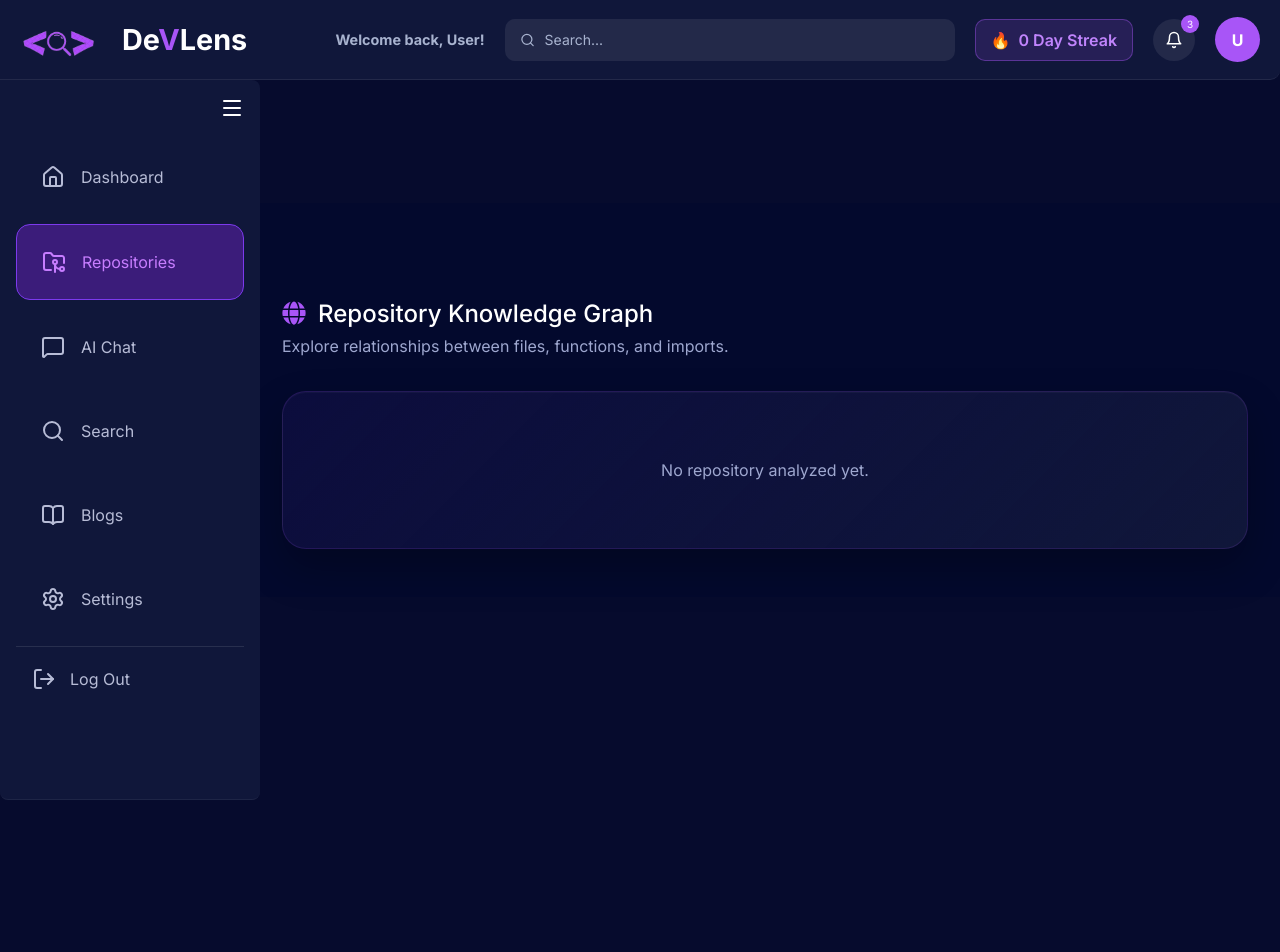
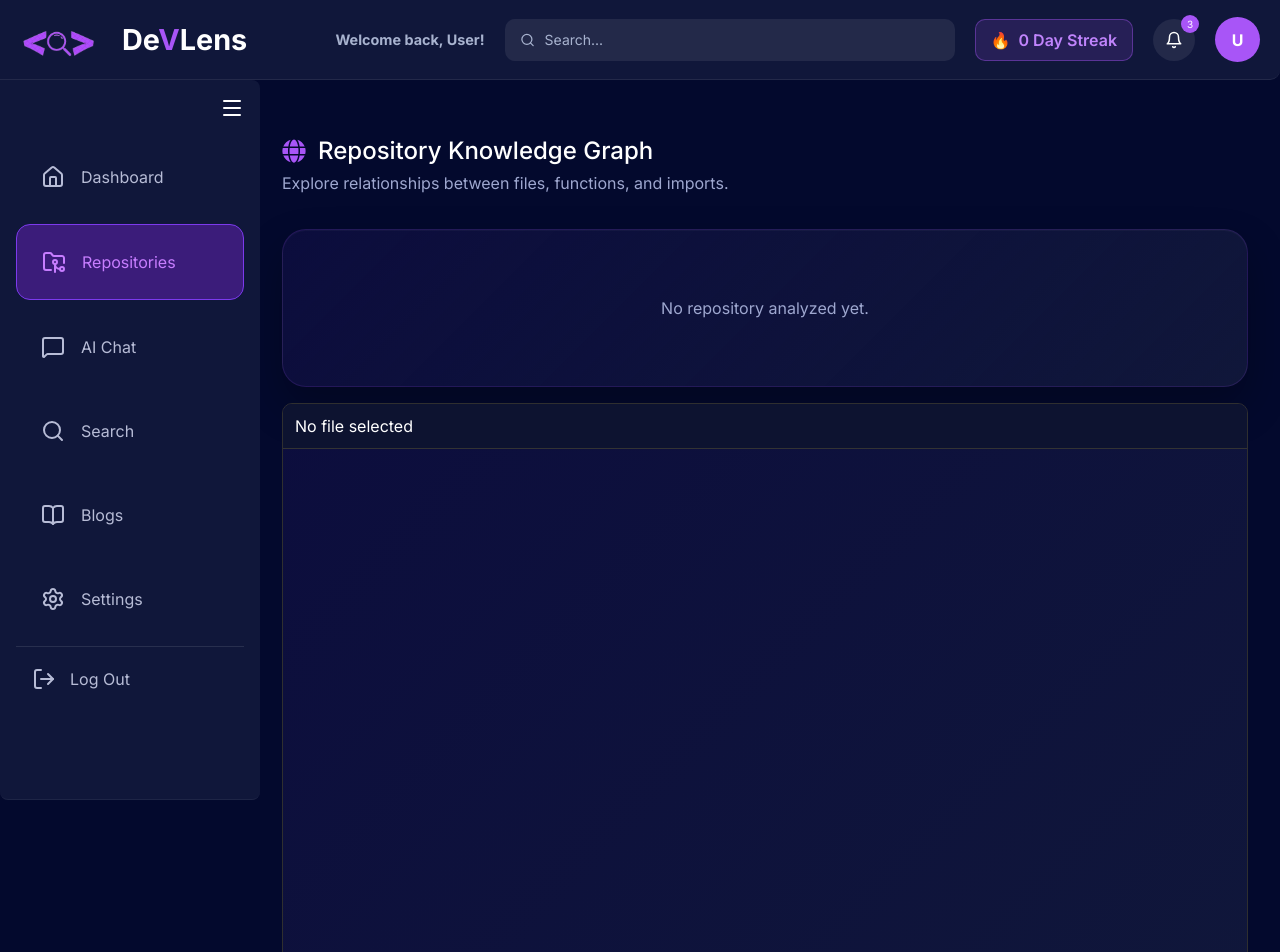
Before and after one commit to Ragamaie-Nagineni/DeVLens, a React app in the folder frontend/: page /repository in a window 1280 px wide. Shown: the top 952 px of the page. Before the commit the page ends 800 px from the top, so only its background shows below. Built offline with nearby package versions, Linux system fonts and the light colour scheme; the HTML template or start-up script is replaced by a standard one.

Commit message:
added file viewer

```diff
--- /dev/null
+++ b/frontend/src/components/FileExplorer/CodeViewer.css
@@ -0,0 +1,29 @@
+.code-viewer {
+  flex: 1;
+  background: linear-gradient(135deg,
+      rgba(78, 44, 180, 0.12),
+      #10173a);
+
+  border: 1px solid #2f2f2f;
+  border-radius: 10px;
+  overflow: auto;
+}
+
+.code-header {
+  padding: 12px;
+  border-bottom: 1px solid #333;
+  font-weight: 400;
+  color: white;
+}
+
+.code-viewer pre {
+  margin: 0;
+  padding: 16px;
+  color: #d4d4d4;
+  font-size: 14px;
+  overflow-x: auto;
+}
+
+.code-viewer code {
+  white-space: pre;
+}
--- /dev/null
+++ b/frontend/src/components/FileExplorer/CodeViewer.jsx
@@ -0,0 +1,17 @@
+import "./CodeViewer.css";
+
+function CodeViewer({ code, selectedFile }) {
+  return (
+    <div className="code-viewer">
+      <div className="code-header">
+        {selectedFile ? selectedFile : "No file selected"}
+      </div>
+
+      <pre>
+        <code>{code}</code>
+      </pre>
+    </div>
+  );
+}
+
+export default CodeViewer;
--- a/frontend/src/components/FileExplorer/FileExplorer.css
+++ b/frontend/src/components/FileExplorer/FileExplorer.css
@@ -1,14 +1,14 @@
 .file-explorer {
-  width: 280px;
+  width: 20rem;
   height: 100%;
- background: linear-gradient(
-    135deg,
-    rgba(78, 44, 180, 0.12),
-    #10173a
-  );
+  background: linear-gradient(135deg,
+      rgba(78, 44, 180, 0.12),
+      #10173a);
 
-  border: 1px solid rgba(168, 85, 247, 0.15);
-
+  border: 1px solid #2f2f2f;
+  border-radius: 10px;
+  padding: 12px;
+  font-family: "Segoe UI", sans-serif;
   box-shadow:
     inset 0 1px 0 rgba(255, 255, 255, 0.03),
     0 20px 50px rgba(0, 0, 0, 0.3);
--- a/frontend/src/components/FileExplorer/FileExplorer.jsx
+++ b/frontend/src/components/FileExplorer/FileExplorer.jsx
@@ -1,16 +1,21 @@
-import "./FileExplorer.css"
-function FileExplorer({ files }) {
-    if (!files) return null;
-    return (
-        <div className="file-explorer">
-            <h3>Explorer</h3>
+import "./FileExplorer.css";
+import buildFileTree from "../../utils/buildFileTree";
+import TreeNode from "./TreeNode";
 
-            {files.map((item, index) => (
-                <div key={index} className="file-item">
-                    📄 {item.file}
-                </div>
-            ))}
-        </div>
-    );
+function FileExplorer({ files, onFileClick }) {
+  if (!files) return null;
+
+  const tree = buildFileTree(files);
+
+  return (
+    <div className="file-explorer">
+      <h3>Explorer</h3>
+      <TreeNode
+        node={tree}
+        onFileClick={onFileClick}
+      />
+    </div>
+  );
 }
+
 export default FileExplorer;
--- /dev/null
+++ b/frontend/src/components/FileExplorer/TreeNode.jsx
@@ -0,0 +1,75 @@
+import { useState } from "react";
+import { FaFolderOpen, FaFolder, FaFile } from "react-icons/fa";
+
+function TreeNode({ node, currentPath = "", onFileClick }) {
+  return (
+    <>
+      {Object.entries(node).map(([name, value]) => {
+        const fullPath = currentPath
+          ? `${currentPath}/${name}`
+          : name;
+
+        return (
+          <Node
+            key={fullPath}
+            name={name}
+            value={value}
+            fullPath={fullPath}
+            onFileClick={onFileClick}
+          />
+        );
+      })}
+    </>
+  );
+}
+
+function Node({ name, value, fullPath, onFileClick }) {
+  const isFolder = value !== null;
+  const [open, setOpen] = useState(true);
+
+  if (!isFolder) {
+    return (
+      <div
+        style={{
+          paddingLeft: 20,
+          display: "flex",
+          alignItems: "center",
+          gap: "6px",
+          cursor: "pointer",
+        }}
+        onClick={() => onFileClick?.(fullPath)}
+      >
+        <FaFile />
+        {name}
+      </div>
+    );
+  }
+
+  return (
+    <div style={{ paddingLeft: 10 }}>
+      <div
+        style={{
+          cursor: "pointer",
+          fontWeight: 500,
+          display: "flex",
+          alignItems: "center",
+          gap: "6px",
+        }}
+        onClick={() => setOpen(!open)}
+      >
+        {open ? <FaFolderOpen /> : <FaFolder />}
+        {name}
+      </div>
+
+      {open && (
+        <TreeNode
+          node={value}
+          currentPath={fullPath}
+          onFileClick={onFileClick}
+        />
+      )}
+    </div>
+  );
+}
+
+export default TreeNode;
--- a/frontend/src/pages/Repository/Repository.css
+++ b/frontend/src/pages/Repository/Repository.css
@@ -120,22 +120,72 @@
   padding: 3rem 0;
   font-size: 1rem;
 }
+/* explorer*/
 
 
+.explorer-viewer {
+  display: flex;
+  gap: 20px;
+  width: 100%;
+  min-height: 650px;
+}
+
+/* Left */
+
+.file-explorer {
+  width: 300px;
+  flex-shrink: 0;
+  background: #10173a;
+  border: 1px solid rgba(168, 85, 247, 0.2);
+  border-radius: 18px;
+  padding: 16px;
+  overflow-y: auto;
+}
+
+/* Right */
+
+.code-viewer {
+  flex: 1;
+  background: #10173a;
+  border: 1px solid rgba(168, 85, 247, 0.2);
+  border-radius: 18px;
+  display: flex;
+  flex-direction: column;
+  overflow: hidden;
+}
+
+.code-header {
+  padding: 14px 18px;
+  border-bottom: 1px solid #2c3568;
+  font-weight: 600;
+  background: #0d1330;
+}
+
+.code-viewer pre {
+  flex: 1;
+  overflow: auto;
+  margin: 0;
+  padding: 20px;
+}
+
+.code-viewer code {
+  font-family: "Fira Code", Consolas, monospace;
+  font-size: 14px;
+  line-height: 1.6;
+  white-space: pre;
+}
+
 /* Tablet */
-@media (max-width: 768px) {
-  .repository-content {
-    padding: 1rem;
+@media (max-width: 900px) {
+  .explorer-viewer {
+    flex-direction: column;
   }
 
-
-}
-
-/* Mobile */
-@media (max-width: 480px) {
-  .repository-content {
-    padding: 0.75rem;
+  .file-explorer {
+    width: 100%;
   }
 
-
+  .code-viewer {
+    min-height: 500px;
+  }
 }
--- a/frontend/src/pages/Repository/Repository.jsx
+++ b/frontend/src/pages/Repository/Repository.jsx
@@ -8,12 +8,15 @@ import axios from "axios";
 import LatestAnalysisCard from "../../components/LatestAnalysisCard/LatestAnalysisCard";
 import { FaGlobe } from "react-icons/fa";
 import FileExplorer from "../../components/FileExplorer/FileExplorer";
+import CodeViewer from "../../components/FileExplorer/CodeViewer";
 
 function Repository() {
     const [collapsed, setcollapsed] = useState(false);
     const location = useLocation();
     const [repository, setRepository] = useState(location.state?.repository || null);
     const [graph, setGraph] = useState(location.state?.graph || null);
+    const [selectedFile, setSelectedFile] = useState(null);
+    const [code, setCode] = useState("");
 
     useEffect(() => {
         if (graph) return;
@@ -74,7 +77,6 @@ function Repository() {
                     {/* content */}
 
                     <LatestAnalysisCard repository={repository} />
-                    {/* {graph ? (<Graph graph={graph} />) : (<p>No repository analyzed yet.</p>)} */}
                     <div className="graph-section">
                         <div className="graph-header">
                             <h2><FaGlobe /> <span>Repository Knowledge Graph</span></h2>
@@ -92,9 +94,29 @@ function Repository() {
                             )}
                         </div>
 
-                        <div>
-                            <FileExplorer files={repository?.repository_analysis} />
-                        </div>
+
+                    </div>
+                    <div className="explorer-viewer">
+                        <FileExplorer
+                            files={repository?.repository_analysis}
+                            onFileClick={async (file) => {
+                                setSelectedFile(file);
+
+                                const res = await axios.get(
+                                    `http://localhost:3000/api/repository/${repository.id}/file`,
+                                    {
+                                        params: { filePath: file },
+                                    }
+                                );
+
+                                setCode(res.data.content);
+                            }}
+                        />
+
+                        <CodeViewer
+                            code={code}
+                            selectedFile={selectedFile}
+                        />
                     </div>
 
                 </div>
--- /dev/null
+++ b/frontend/src/utils/buildFileTree.js
@@ -0,0 +1,19 @@
+function buildFileTree(files){
+    const tree={};
+
+    files.forEach(({file})=>{
+        const parts=file.split("/");
+        let current=tree;
+        parts.forEach((part,index)=>{
+            const isFile=index===parts.length-1;
+            if(!current[part]){
+                current[part] = isFile ? null : {};
+            }
+            if(!isFile){
+                current=current[part];
+            }
+        })
+    })
+    return tree;
+}
+export default buildFileTree;
```
Also changed, not shown: 1 other file (tests, documents, lock files or other folders).
